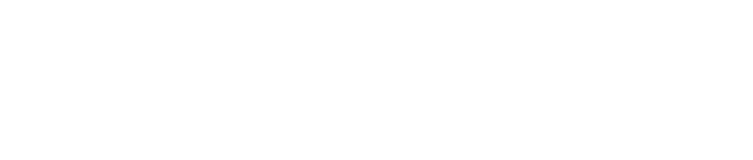
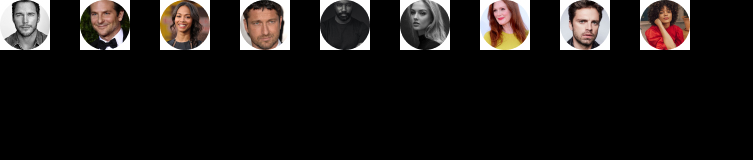
Before and after one commit to rawwrr/JS_less_10, a plain HTML site: page index.html in a window 1280 px wide. Shown: the whole page, without its empty margins (0-753 px from the left). Drawn offline with Linux system fonts and the light colour scheme.

Commit message:
added images of the actors

```diff
--- a/index.html
+++ b/index.html
@@ -5,8 +5,62 @@
     <meta http-equiv="X-UA-Compatible" content="IE=edge" />
     <meta name="viewport" content="width=device-width, initial-scale=1.0" />
     <title>Movies</title>
+    <link rel="preconnect" href="https://fonts.googleapis.com" />
+    <link rel="preconnect" href="https://fonts.gstatic.com" crossorigin />
+    <link
+      href="https://fonts.googleapis.com/css2?family=Poppins:wght@300;400;500;700&display=swap"
+      rel="stylesheet"
+    />
+    <link rel="stylesheet" href="./reset.css" />
+    <link rel="stylesheet" href="./style.css" />
   </head>
   <body>
-    <section class="content"></section>
+    <div class="container">
+      <main class="main">
+        <section class="main-content__img">
+          <div class="avatar">
+            <div
+              class="avatar-actor"
+              style="background-image: url(./images/actors/pratt.jpg)"
+            ></div>
+            <div
+              class="avatar-actor"
+              style="background-image: url(./images/actors/cooper.jpg)"
+            ></div>
+            <div
+              class="avatar-actor"
+              style="background-image: url(./images/actors/saldana.jpg)"
+            ></div>
+            <div
+              class="avatar-actor"
+              style="background-image: url(./images/actors/butler.jpg)"
+            ></div>
+            <div
+              class="avatar-actor"
+              style="background-image: url(./images/actors/cotler.jpg)"
+            ></div>
+            <div
+              class="avatar-actor"
+              style="background-image: url(./images/actors/krug.jpg)"
+            ></div>
+            <div
+              class="avatar-actor"
+              style="background-image: url(./images/actors/moore.jpg)"
+            ></div>
+            <div
+              class="avatar-actor"
+              style="background-image: url(./images/actors/stan.jpg)"
+            ></div>
+            <div
+              class="avatar-actor"
+              style="background-image: url(./images/actors/middleton.jpg)"
+            ></div>
+          </div>
+        </section>
+        <section class="main-content__info"></section>
+      </main>
+    </div>
+    <!-- Scripts -->
+    <script src="./data.js"></script>
   </body>
 </html>
--- /dev/null
+++ b/reset.css
@@ -0,0 +1,49 @@
+* {
+  margin: 0;
+  padding: 0;
+  box-sizing: inherit;
+}
+
+body {
+  background: #000000;
+  overflow-x: hidden;
+  box-sizing: border-box;
+  color: #ffffff;
+  font-family: Poppins, Roboto, Arial, Helvetica, sans-serif;
+  font-style: normal;
+  font-size: 16px;
+  font-weight: 400;
+}
+
+h1,
+h2,
+h3,
+h4,
+h5,
+h6 {
+  font-size: 16px;
+  font-weight: 400;
+}
+
+img {
+  max-width: 100%;
+  height: auto;
+}
+
+button {
+  background: none;
+  outline: none;
+  border: none;
+}
+
+a {
+  text-decoration: none;
+  color: #ffffff;
+}
+
+ul,
+li {
+  padding: 0;
+  margin: 0;
+  list-style-type: none;
+}
--- /dev/null
+++ b/style.css
@@ -0,0 +1,16 @@
+.container {
+  max-width: 1397px;
+  margin: 0 auto;
+}
+
+.avatar {
+  display: flex;
+  justify-content: flex-start;
+  align-items: center;
+  column-gap: 30px;
+}
+
+.avatar-actor {
+  width: 50px;
+  height: 50px;
+}
```
